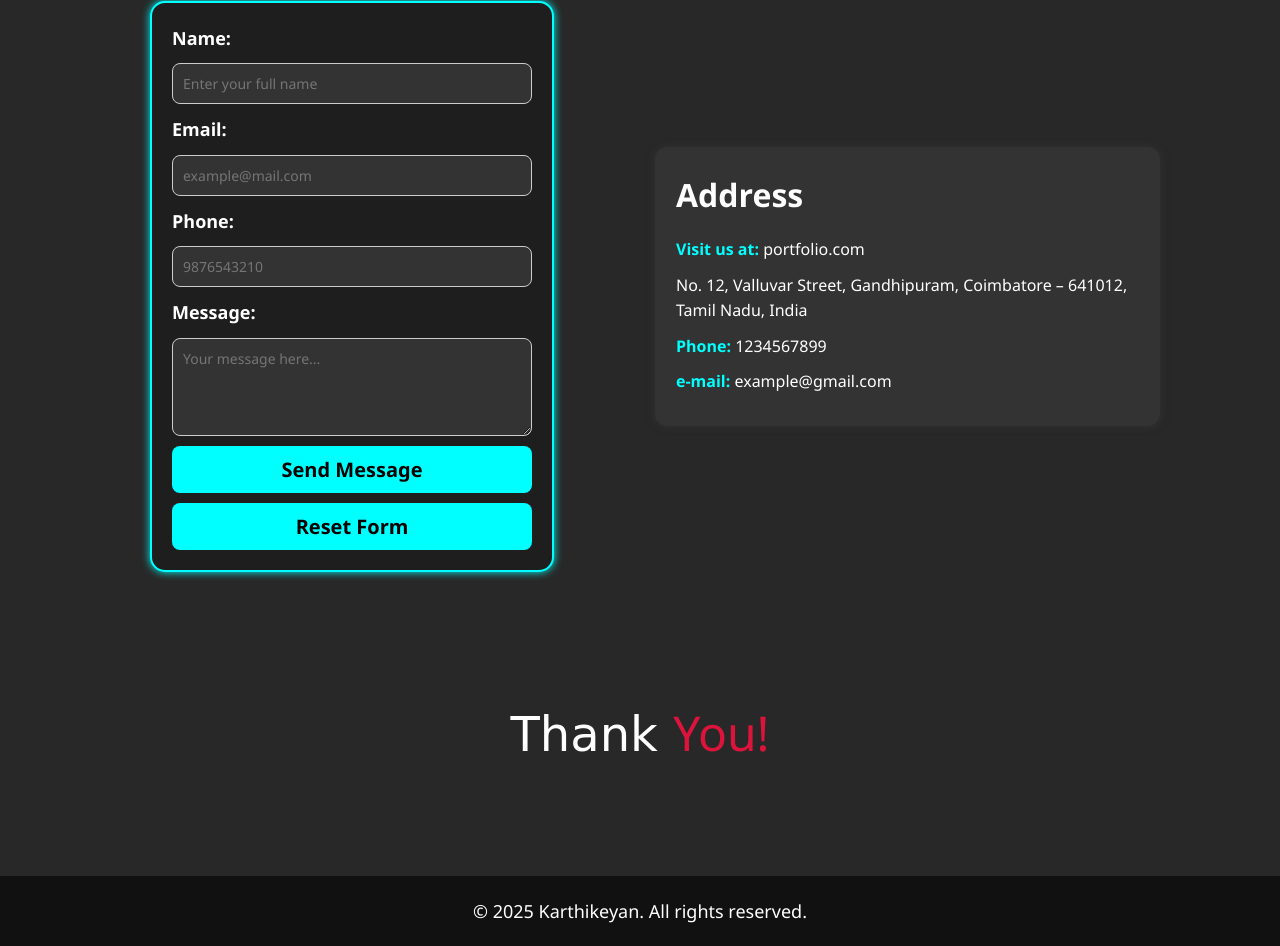
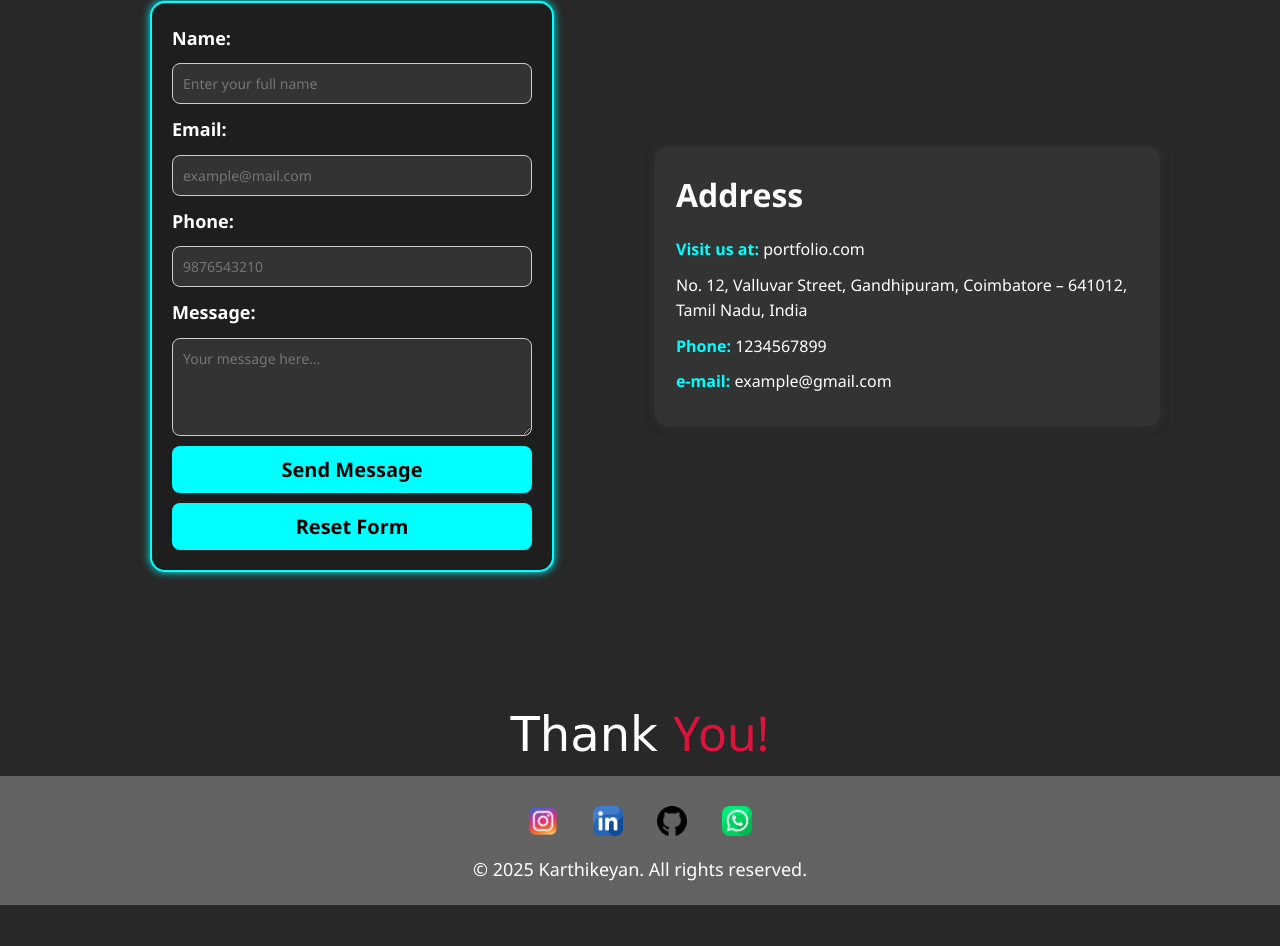
Before and after one commit to karthikeyan11-dev/Portfolio, a plain HTML site: page index.html in a window 1280 px wide. Shown: the part 3772-4718 px from the top of the page. After the commit the page ends 4677 px from the top, so only its background shows below. Drawn offline with Linux system fonts and the light colour scheme.

Commit message:
created index.html amd style.css

```diff
--- a/index.html
+++ b/index.html
@@ -140,8 +140,24 @@
 
         </section>
     <footer>
-    <p>&copy; 2025 Karthikeyan. All rights reserved.</p>
+        <div class="social-icons">
+            <a href="https://www.instagram.com/kxrthx._23?igsh=amUwaDI5ZHdodXBm" target="_blank">
+            <img src="/images/instagram.png" alt="Instagram" class="social-icon">
+            </a>
+            <a href="https://www.linkedin.com/in/karthikeyan-m-baa6782a7" target="_blank">
+            <img src="/images/linkedin.png" alt="LinkedIn" class="social-icon">
+            </a>
+            <a href="https://github.com/karthikeyan11-dev" target="_blank">
+            <img src="/images/github.png" alt="GitHub" class="social-icon">
+            </a>
+            <a href="https://wa.me/+917339321071" target="_blank">
+            <img src="/images/whatsapp.png" alt="WhatsApp" class="social-icon" >
+            </a>
+        </div>
+        <p>&copy; 2025 Karthikeyan. All rights reserved.</p>
+
     </footer>
+
 
 </body>
 </html>
--- a/style.css
+++ b/style.css
@@ -373,12 +373,28 @@ section {
 }
 
 footer {
-    margin-top: 100px;
-    text-align: center;
-    padding: 20px;
-    background: #111;
-    color: white;
+  background-color: #636363;
+  color: white;
+  text-align: center;
+  padding: 20px 0;
 }
+
+
+footer .social-icons a {
+  margin: 10px 15px;
+  display: inline-block;
+}
+
+footer .social-icons img {
+  width: 30px;
+  height: 30px;
+  transition: transform 0.3s;
+}
+
+footer .social-icons a:hover img {
+  transform: scale(1.2);
+}
+
 
 @keyframes slideInLeft {
     from {
```
Also changed, not shown: images/instagram.png (added), images/linkedin.png (added), images/whatsapp.png (added).
